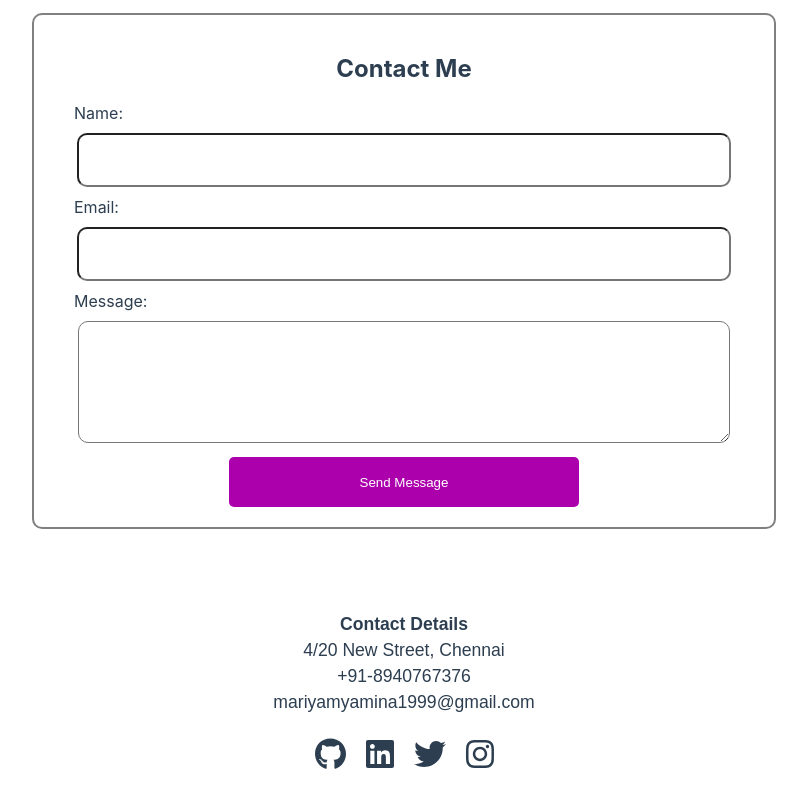
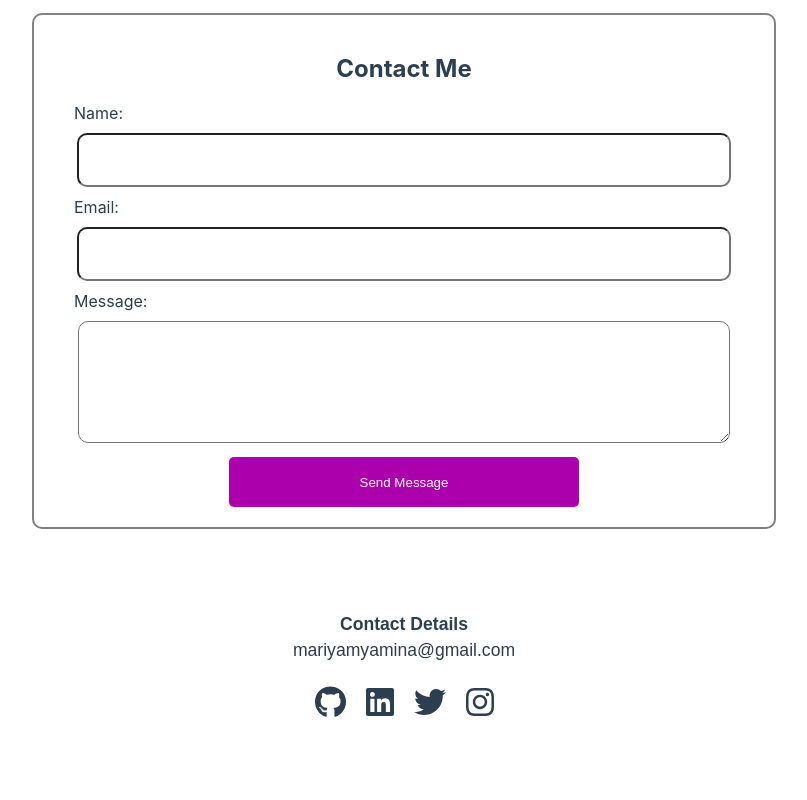
Before and after one commit to mariyamyamina/portfolio, a React (Create React App) app: page / in a window 1280 px wide. Shown: the part 3118-3918 px from the top of the page, without its empty margins (236-1043 px from the left). After the commit the page ends 3866 px from the top, so only its background shows below. Built offline with nearby package versions, Linux system fonts and the light colour scheme.

Commit message:
modified

```diff
--- a/src/components/Footer/footer.js
+++ b/src/components/Footer/footer.js
@@ -8,21 +8,19 @@ const Footer = () => {
     <footer className="footer-container">
       <div className="contact-details">
         <p><b>Contact Details</b></p>
-        <p>4/20 New Street, Chennai</p>
-        <p>+91-8940767376</p>
-        <p>mariyamyamina1999@gmail.com</p>
+        <p>mariyamyamina@gmail.com</p>
       </div>
       <div className="contact-icons">
         <a href="https://github.com/MariyamYamina" target="_blank" rel="noopener noreferrer">
           <FontAwesomeIcon icon={faGithub} size="2x" />
         </a>
-        <a href="https://www.linkedin.com/in/mariyam-yamina/" target="_blank" rel="noopener noreferrer">
+        <a href="https://www.linkedin.com/in/mariyamyamina/" target="_blank" rel="noopener noreferrer">
           <FontAwesomeIcon icon={faLinkedin} size="2x" />
         </a>
         <a href="https://twitter.com/MariyamYamina" target="_blank" rel="noopener noreferrer">
           <FontAwesomeIcon icon={faTwitter} size="2x" />
         </a>
-        <a href="https://www.instagram.com/its_yami_21/" target="_blank" rel="noopener noreferrer">
+        <a href="" target="_blank" rel="noopener noreferrer">
           <FontAwesomeIcon icon={faInstagram} size="2x" />
         </a>
       </div>
```
